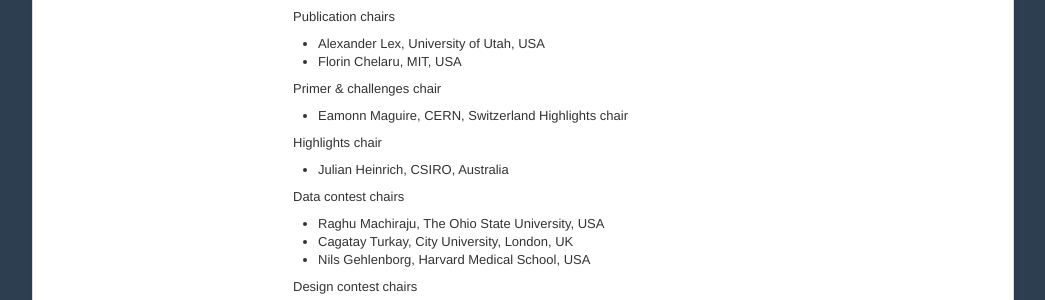
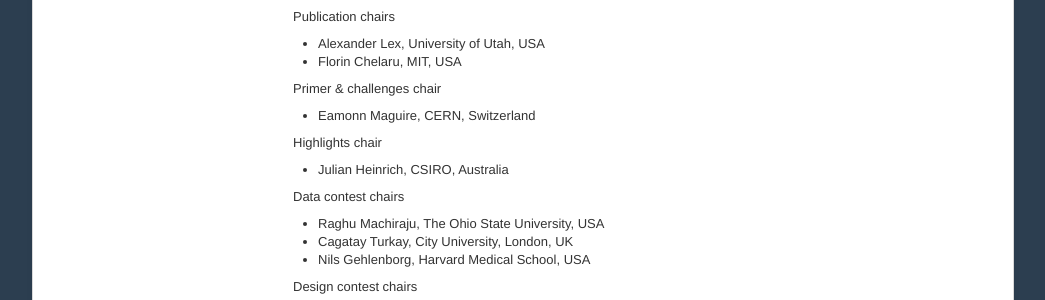
Before and after one commit to ngehlenborg/2017, a Jekyll site: the page built from cfp.md, in a window 1280 px wide and 900 px high, scrolled down 4431 px. Shown: the part 152-452 px from the top of the window, without its empty margins (117-1162 px from the left). Built offline with Jekyll 4.4.1, drawn with Linux system fonts in a browser that asks for light colours.

Commit message:
Fix duplicate Highlights chair in cfp

```diff
--- a/cfp.md
+++ b/cfp.md
@@ -178,7 +178,7 @@ Publication chairs
 
 Primer & challenges chair
 
-* Eamonn Maguire, CERN, Switzerland Highlights chair
+* Eamonn Maguire, CERN, Switzerland
 
 Highlights chair
 
```
